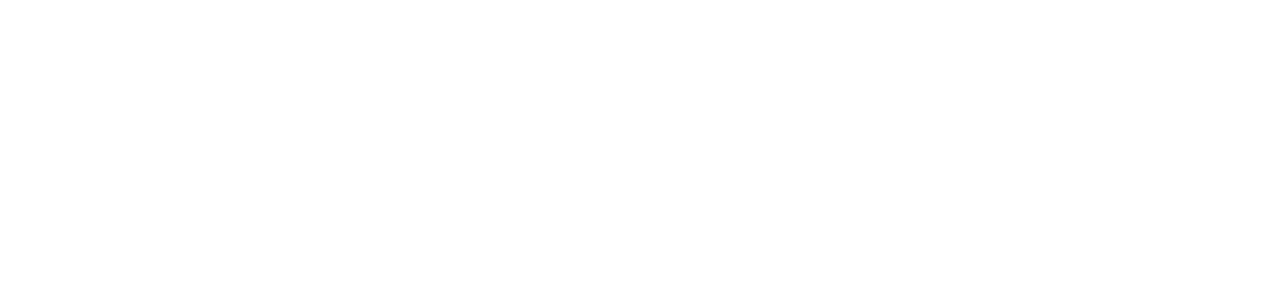
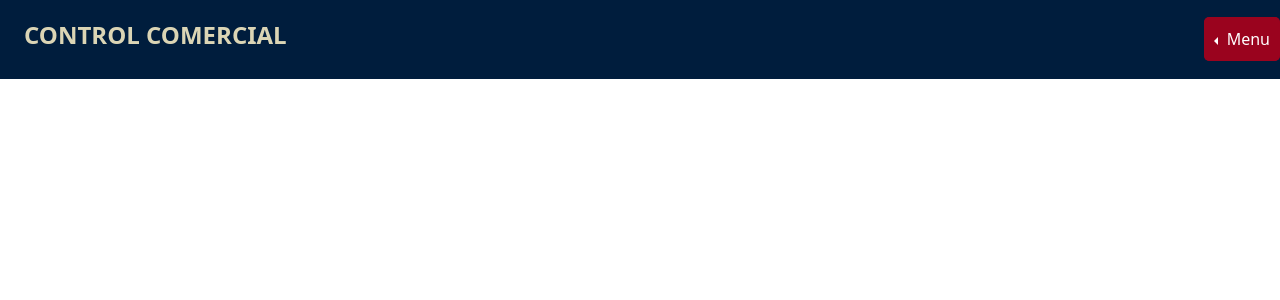
Before and after one commit to jruiz002/ControlComercial_Front, an Angular app in the folder ControlComercial_Front/: page /perfilOwner in a window 1280 px wide. Before the commit this address led to /. Shown: the top 300 px of the page. Built offline with nearby package versions, Linux system fonts and the light colour scheme.

Commit message:
Se crearon los componentes perfiles

```diff
--- a/ControlComercial_Front/src/app/app-routing.module.ts
+++ b/ControlComercial_Front/src/app/app-routing.module.ts
@@ -2,11 +2,15 @@
 import { RouterModule, Routes } from '@angular/router';
 import { HomeComponentComponent } from './components/home-component/home-component.component';
 import { ProductosComponent } from './components/productos/productos.component';
+import { PerfilOwnerComponent } from './components/perfil-owner/perfil-owner.component';
+import { PerfilWorkerComponent } from './components/perfil-worker/perfil-worker.component';
 
 
 const routes: Routes = [
   {path:'', component: HomeComponentComponent},
-  {path:"productos", component:ProductosComponent}
+  {path:"productos", component:ProductosComponent},
+  {path:"perfilOwner", component:PerfilOwnerComponent},
+  {path:"perfilWorker", component:PerfilWorkerComponent}
 
 ];
 
--- a/ControlComercial_Front/src/app/app.module.ts
+++ b/ControlComercial_Front/src/app/app.module.ts
@@ -7,6 +7,8 @@
 import { HomeComponentComponent } from './components/home-component/home-component.component';
 import { NavBarComponent } from './components/nav-bar/nav-bar.component';
 import { ProductosComponent } from './components/productos/productos.component';
+import { PerfilOwnerComponent } from './components/perfil-owner/perfil-owner.component';
+import { PerfilWorkerComponent } from './components/perfil-worker/perfil-worker.component';
 
 @NgModule({
   declarations: [
@@ -14,7 +16,9 @@
     NavBarLoginComponent,
     HomeComponentComponent,
     NavBarComponent,
-    ProductosComponent
+    ProductosComponent,
+    PerfilOwnerComponent,
+    PerfilWorkerComponent
   ],
   imports: [
     BrowserModule,
--- /dev/null
+++ b/ControlComercial_Front/src/app/components/perfil-owner/perfil-owner.component.html
@@ -0,0 +1,3 @@
+<div class="fondo">
+    <app-nav-bar></app-nav-bar>
+</div>
--- /dev/null
+++ b/ControlComercial_Front/src/app/components/perfil-worker/perfil-worker.component.html
@@ -0,0 +1,3 @@
+<div class="fondo">
+    <app-nav-bar></app-nav-bar>
+</div>
```
Also changed, not shown: ControlComercial_Front/src/app/components/perfil-owner/perfil-owner.component.ts (added, +10 -0 lines), ControlComercial_Front/src/app/components/perfil-worker/perfil-worker.component.ts (added, +10 -0 lines), ControlComercial_Front/src/app/components/perfil-owner/perfil-owner.component.css (added), ControlComercial_Front/src/app/components/perfil-worker/perfil-worker.component.css (added).
